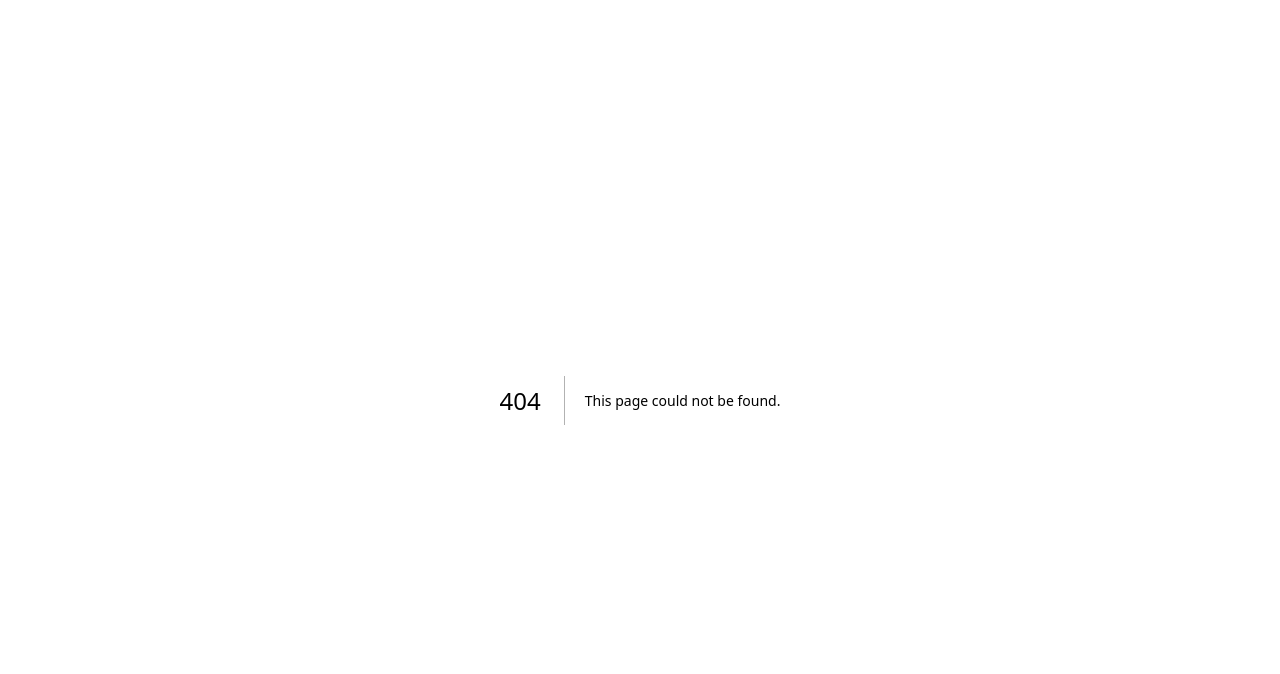
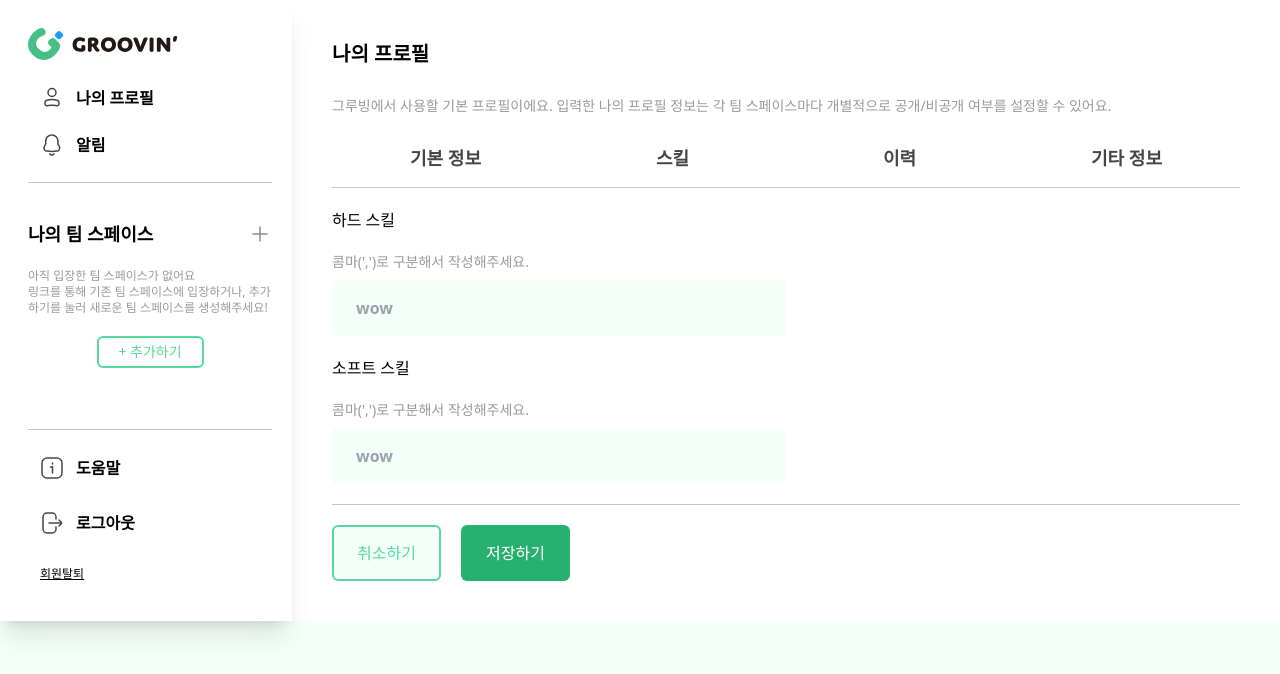
Before and after one commit to PoolCxUXIM-groov-in/groovin_client, a Next.js app: page /main/profile in a window 1280 px wide. Before the commit this address had no page. Shown: the top 674 px of the page. Built offline with nearby package versions, Linux system fonts and the light colour scheme.

Commit message:
design: 프로필 적용 및 버튼과 입력창 모듈화

```diff
--- /dev/null
+++ b/app/main/profile/page.tsx
@@ -0,0 +1,41 @@
+'use client'
+
+import MainButton from "@/app/ui/form/mainButton";
+import SplitLine from "@/app/ui/form/splitline";
+import BasicForm from "@/app/ui/signup/basic";
+import SkillForm from "@/app/ui/signup/skill";
+import CareerForm from "@/app/ui/signup/career";
+import OthersForm from "@/app/ui/signup/othes";
+import Tab from "@/app/ui/tab/tab";
+
+export default function Layout({children}:{children:React.ReactNode}){
+    return (
+        <div className="flex flex-col p-10 gap-7 w-full">
+        <section className="h-[10%] flex flex-col gap-7">
+            <h2 className="text-xl font-bold">
+                나의 프로필
+            </h2>
+            <p className=" text-sm text-[#9999A2] font-medium">
+                그루빙에서 사용할 기본 프로필이에요. 입력한 나의 프로필 정보는 각 팀 스페이스마다 개별적으로 공개/비공개 여부를 설정할 수 있어요.
+            </p>
+        </section>
+        <main className="flex flex-col gap-5">
+            <div>
+                <Tab size="lg"/>
+                <SplitLine />
+            </div>
+
+            <SkillForm/>
+            {/* <CareerForm/> */}
+            <div className="flex flex-col gap-5">
+                <SplitLine />
+                <div className="flex flex-row gap-5">
+                <MainButton light={true} text={"취소하기"} width="md"/>
+                <MainButton light={false} text={"저장하기"} width="md"/>
+                </div>
+
+            </div>
+        </main>
+    </div>
+    );
+}
--- a/app/ui/form/inputbox.tsx
+++ b/app/ui/form/inputbox.tsx
@@ -1,4 +1,4 @@
-import { inter } from '@/app/ui/font/font'
+
 
 export interface inputBoxType {
   type: 'text' | 'number' | 'email' | 'url' | 'tel' | 'date'
@@ -19,9 +19,9 @@ export default function InputBox({
   description
 }: inputBoxType) {
   return (
-    <div className="flex flex-col gap-2">
+    <div className="flex flex-col gap-2  max-w-[510px]">
       <div>
-        <label className={`${inter.className} flex flex-col gap-5 `} htmlFor={dataName}>
+        <label className={` flex flex-col gap-5 `} htmlFor={dataName}>
           <h3>{title}</h3>
           {description&&<p className=' text-sm   text-[#9999A2]'>{description}</p>}
         </label>
@@ -29,7 +29,7 @@ export default function InputBox({
       <input
         id={dataName}
         name={dataName}
-        className=" rounded-md text-[$454545] bg-[#F5FFFA] font-bold h-[56px] w-[340px] p-6 focus:bg-[#FFFFFF]  outline-[#28b070]"
+        className=" rounded-md text-[$454545] bg-[#F5FFFA] font-bold h-[56px] w-full p-6 focus:bg-[#FFFFFF]  outline-[#28b070]"
         type={type}
         placeholder={placeholder}
         defaultValue={defaultValue || ''}
@@ -37,3 +37,4 @@ export default function InputBox({
     </div>
   )
 }
+// input -> w-[340px]
--- /dev/null
+++ b/app/ui/form/mainButton.tsx
@@ -0,0 +1,19 @@
+interface MainButtonInterface{
+    light:boolean;
+    text:string;
+    width:"lg"|"md"|"sm"
+}
+
+export default function MainButton({light, text,width}:MainButtonInterface){
+    const color=light?" bg-[#F5FFFA] text-[#54D99B] border-2 border-[#54D99B]":"bg-[#28b070] text-white"
+    const customWidth=``+(()=>{
+        if (width==="lg") return "194"
+        else if (width==="md") return "109"
+        else return "100"
+    })()+'px';
+    console.log(customWidth)
+    return (
+
+        <button style={{"width":customWidth}} className={`${color} rounded-md  h-[56px]`}>{text}   </button>)
+
+}
```
Also changed, not shown: public/icons/sns-facebook.svg.
